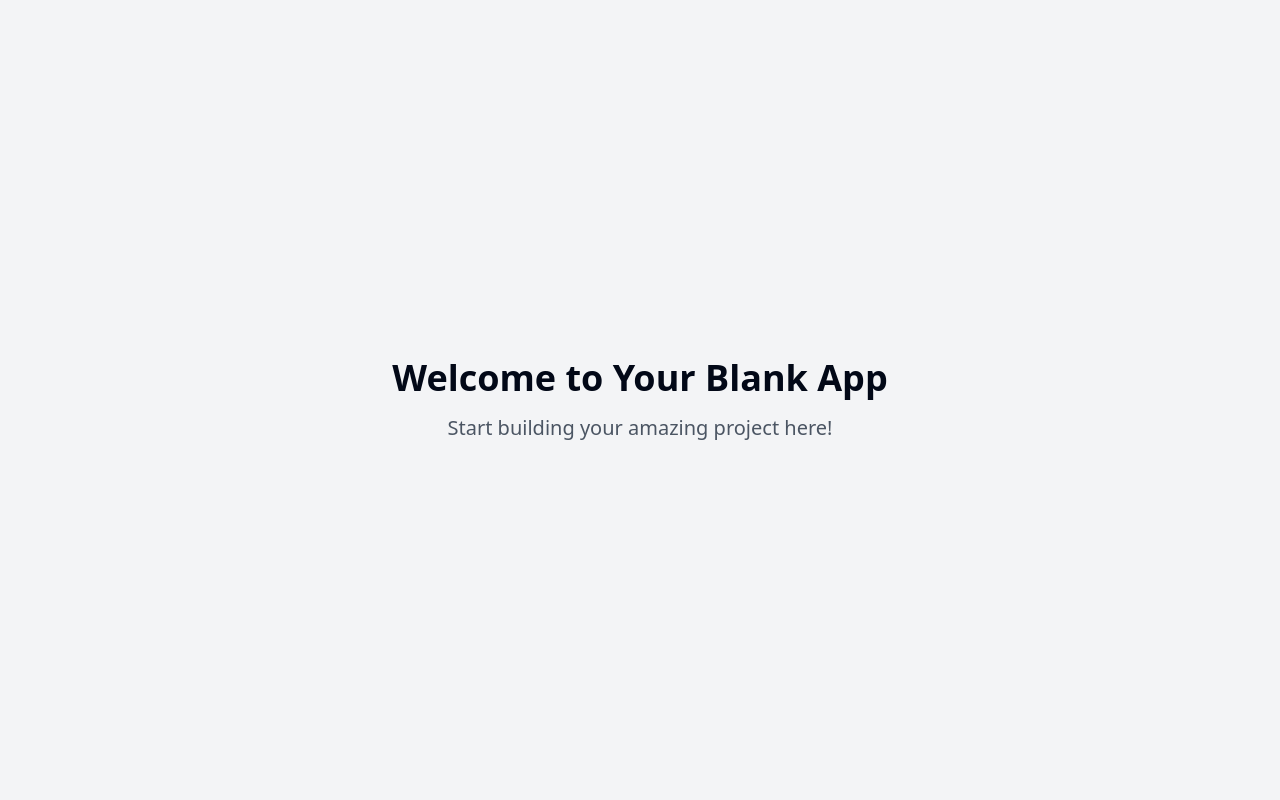
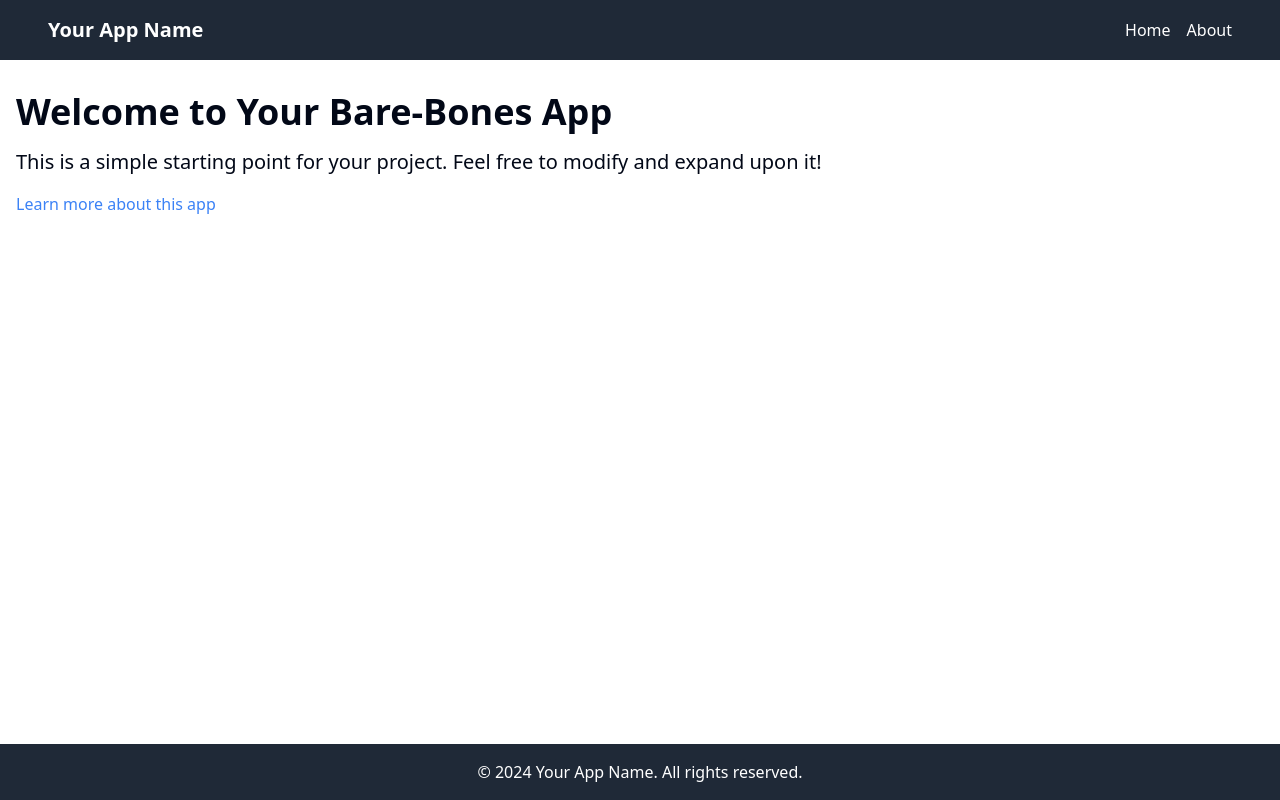
Before and after one commit to GPT-Engineer-App-Dev/buildable-skeleton-project, a React (Vite) app: page / in a window 1280 px wide. Built offline with nearby package versions, Linux system fonts and the light colour scheme.

Commit message:
Create bare-bones application
Initial commit of a basic application structure to serve as a foundation for further development and customization.
[skip gpt_engineer]

```diff
--- /dev/null
+++ b/src/components/Footer.jsx
@@ -0,0 +1,11 @@
+const Footer = () => {
+  return (
+    <footer className="bg-gray-800 text-white p-4 mt-8">
+      <div className="container mx-auto text-center">
+        <p>&copy; {new Date().getFullYear()} Your App Name. All rights reserved.</p>
+      </div>
+    </footer>
+  );
+};
+
+export default Footer;
--- /dev/null
+++ b/src/components/Header.jsx
@@ -0,0 +1,23 @@
+import { Link } from 'react-router-dom';
+import { navItems } from '../nav-items';
+
+const Header = () => {
+  return (
+    <header className="bg-gray-800 text-white p-4">
+      <nav className="container mx-auto flex justify-between items-center">
+        <Link to="/" className="text-xl font-bold">Your App Name</Link>
+        <ul className="flex space-x-4">
+          {navItems.map((item) => (
+            <li key={item.to}>
+              <Link to={item.to} className="hover:text-gray-300">
+                {item.title}
+              </Link>
+            </li>
+          ))}
+        </ul>
+      </nav>
+    </header>
+  );
+};
+
+export default Header;
--- /dev/null
+++ b/src/components/Layout.jsx
@@ -0,0 +1,16 @@
+import Header from './Header';
+import Footer from './Footer';
+
+const Layout = ({ children }) => {
+  return (
+    <div className="flex flex-col min-h-screen">
+      <Header />
+      <main className="flex-grow">
+        {children}
+      </main>
+      <Footer />
+    </div>
+  );
+};
+
+export default Layout;
--- a/src/nav-items.jsx
+++ b/src/nav-items.jsx
@@ -1,5 +1,6 @@
-import { Home } from "lucide-react";
+import { Home, Info } from "lucide-react";
 import Index from "./pages/Index.jsx";
+import About from "./pages/About.jsx";
 
 /**
  * Central place for defining the navigation items. Used for navigation components and routing.
@@ -11,4 +12,10 @@ export const navItems = [
     icon: <Home className="h-4 w-4" />,
     page: <Index />,
   },
+  {
+    title: "About",
+    to: "/about",
+    icon: <Info className="h-4 w-4" />,
+    page: <About />,
+  },
 ];
--- /dev/null
+++ b/src/pages/About.jsx
@@ -0,0 +1,22 @@
+import Layout from '../components/Layout';
+
+const About = () => {
+  return (
+    <Layout>
+      <div className="container mx-auto px-4 py-8">
+        <h1 className="text-4xl font-bold mb-4">About This App</h1>
+        <p className="text-xl mb-4">This is a bare-bones React application that you can use as a starting point for your projects.</p>
+        <p className="mb-4">It includes:</p>
+        <ul className="list-disc list-inside mb-4">
+          <li>React for building user interfaces</li>
+          <li>React Router for navigation</li>
+          <li>Tailwind CSS for styling</li>
+          <li>A basic layout with header and footer</li>
+        </ul>
+        <p>Feel free to modify and expand upon this structure to suit your needs!</p>
+      </div>
+    </Layout>
+  );
+};
+
+export default About;
--- a/src/pages/Index.jsx
+++ b/src/pages/Index.jsx
@@ -1,13 +1,15 @@
-// Update this page (the content is just a fallback if you fail to update the page)
+import { Link } from 'react-router-dom';
+import Layout from '../components/Layout';
 
 const Index = () => {
   return (
-    <div className="min-h-screen flex items-center justify-center bg-gray-100">
-      <div className="text-center">
-        <h1 className="text-4xl font-bold mb-4">Welcome to Your Blank App</h1>
-        <p className="text-xl text-gray-600">Start building your amazing project here!</p>
+    <Layout>
+      <div className="container mx-auto px-4 py-8">
+        <h1 className="text-4xl font-bold mb-4">Welcome to Your Bare-Bones App</h1>
+        <p className="text-xl mb-4">This is a simple starting point for your project. Feel free to modify and expand upon it!</p>
+        <Link to="/about" className="text-blue-500 hover:underline">Learn more about this app</Link>
       </div>
-    </div>
+    </Layout>
   );
 };
 
```
